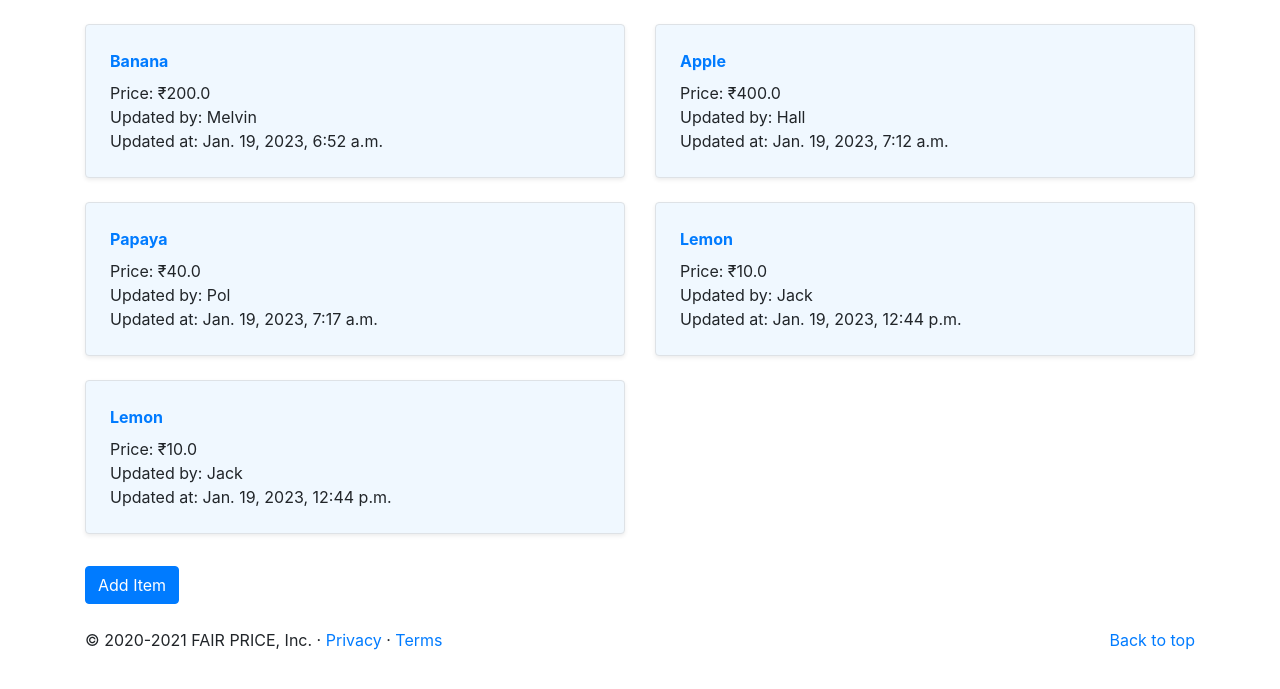
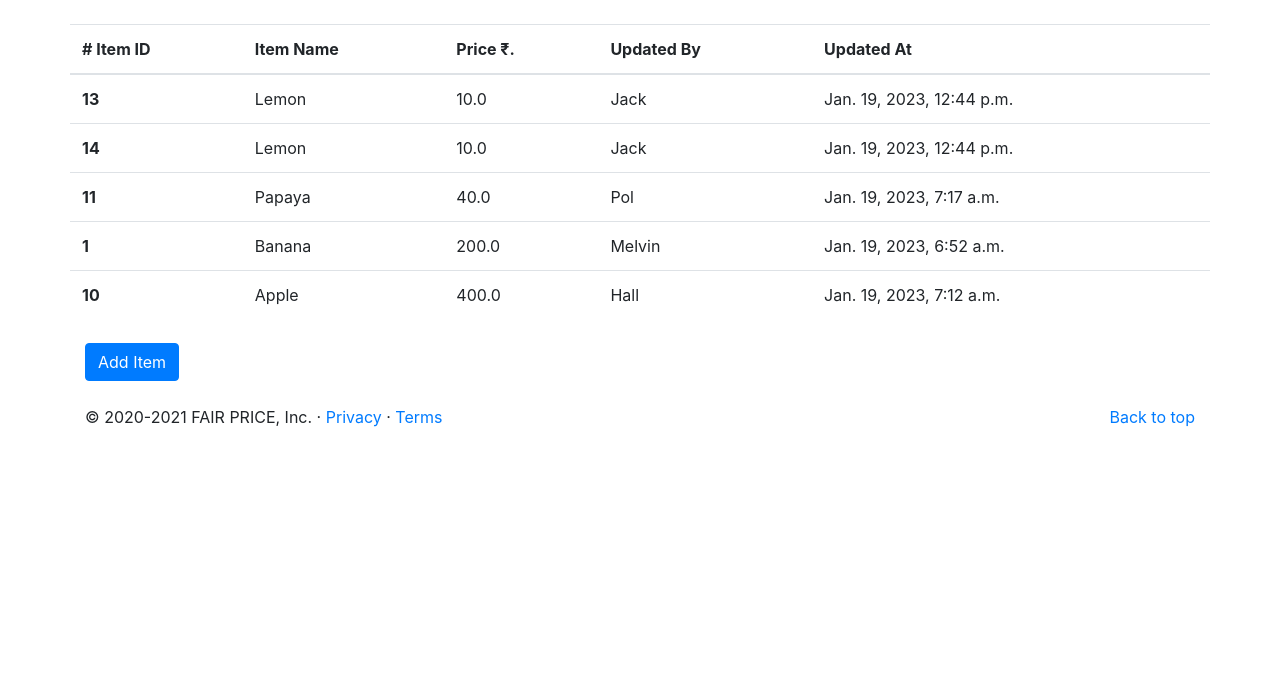
Before and after one commit to Pragades-Rajagopal/crowdsourcing-market, a Django app: page /markets/items/1 in a window 1280 px wide. Shown: the part 56-745 px from the top of the page. Run offline with Django 4.2, Linux system fonts and the light colour scheme; data comes from the database, SQL or seed files in the repository; both versions use the stored data as it was after the commit; some libraries are stand-ins or nearby versions.

Commit message:
Changes to Items UI

```diff
--- a/crowdsourcing/markets/views.py
+++ b/crowdsourcing/markets/views.py
@@ -16,7 +16,7 @@ def categories(request, market_id):
 
 
 def items(request, category_id):
-    items = Items.objects.filter(category_id=category_id)
+    items = Items.objects.filter(category_id=category_id).order_by('price')
     return render(request, 'markets/items.html', {"items": items, "category_id": category_id})
 
 
@@ -34,5 +34,5 @@ def postitem(request):
                    updated_by=updated_by, category_id=category_id)
     inputs.save()
 
-    items = Items.objects.filter(category_id=category_id)
+    items = Items.objects.filter(category_id=category_id).order_by('price')
     return render(request, 'markets/items.html', {"items": items, "category_id": category_id})
--- a/crowdsourcing/templates/markets/items.html
+++ b/crowdsourcing/templates/markets/items.html
@@ -3,22 +3,28 @@
 {% block content %}
 <div class="row mb-2">
     {% if items %}
-    {% for i in items %}
-    <div class="col-md-6">
-        <div
-            class="row no-gutters border rounded overflow-hidden flex-md-row mb-4 shadow-sm h-md-250 position-relative items-card">
-            <div class="col p-4 d-flex flex-column position-static">
-                <strong class="d-inline-block mb-2 text-primary">{{ i.item_name }}</strong>
-                <p class="card-text mb-auto">Price: ₹{{ i.price }}</p>
-                <p class="card-text mb-auto">Updated by: {{ i.updated_by }}</p>
-                <p class="card-text mb-auto">Updated at: {{ i.updated_at }}</p>
-            </div>
-            <div class="col-auto d-none d-lg-block">
-
-            </div>
-        </div>
-    </div>
-    {% endfor %}
+    <table class="table">
+        <thead>
+            <tr>
+                <th scope="col"># Item ID</th>
+                <th scope="col">Item Name</th>
+                <th scope="col">Price ₹.</th>
+                <th scope="col">Updated By</th>
+                <th scope="col">Updated At</th>
+            </tr>
+        </thead>
+        <tbody>
+            {% for i in items %}
+            <tr>
+                <th scope="row">{{ i.id }}</th>
+                <td>{{ i.item_name }}</td>
+                <td>{{ i.price }}</td>
+                <td>{{ i.updated_by }}</td>
+                <td>{{ i.updated_at }}</td>
+            </tr>
+            {% endfor %}
+        </tbody>
+    </table>
     {% else %}
     <p>No items available for this category!</p>
     {% endif %}
```
Also changed, not shown: crowdsourcing/db.sqlite3.
